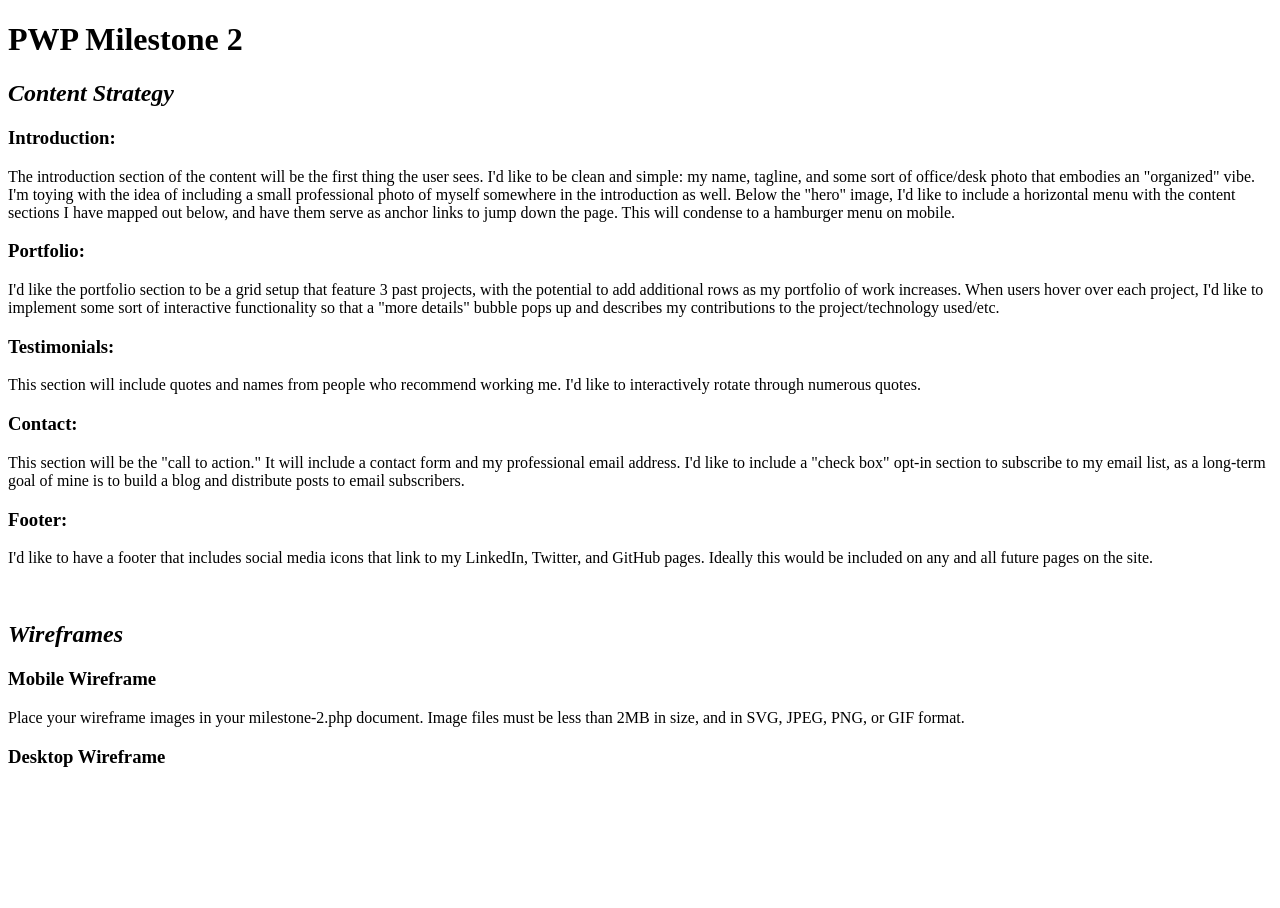
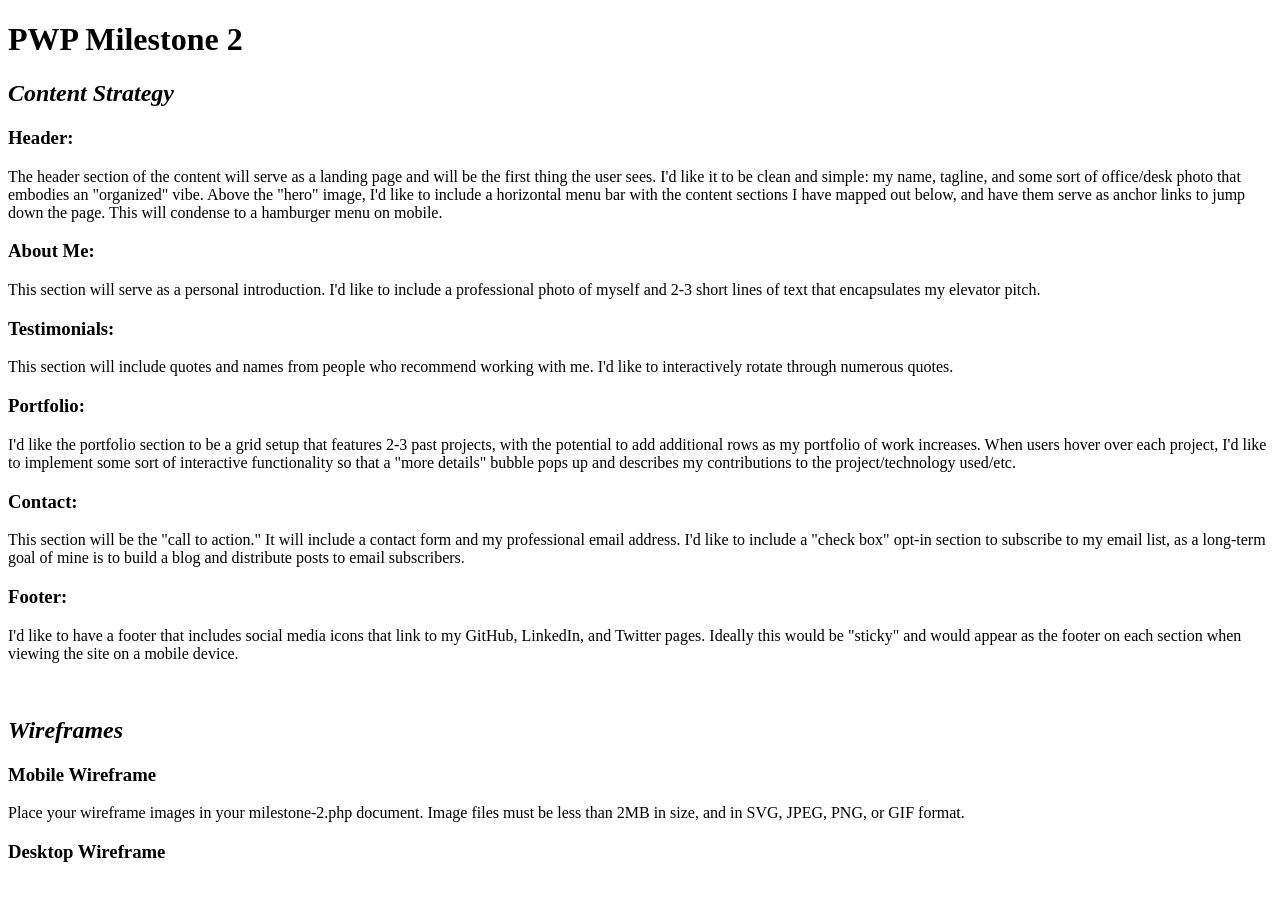
Before and after one commit to erincodes/portfolio-website, a PHP site: page /milestone-2.php in a window 1280 px wide. Before the commit the page ends 767 px from the top, so only its background shows below. Run offline with PHP 8.4, Linux system fonts and the light colour scheme.

Commit message:
Revised content sections/spell check.

```diff
--- a/public_html/documentation/milestone-2.php
+++ b/public_html/documentation/milestone-2.php
@@ -7,16 +7,18 @@
 	<body>
 		<h1>PWP Milestone 2</h1>
 		<h2><em>Content Strategy</em></h2>
-			<h3>Introduction:</h3>
-				<p>The introduction section of the content will be the first thing the user sees. I'd like to be clean and simple: my name, tagline, and some sort of office/desk photo that embodies an "organized" vibe. I'm toying with the idea of including a small professional photo of myself somewhere in the introduction as well. Below the "hero" image, I'd like to include a horizontal menu with the content sections I have mapped out below, and have them serve as anchor links to jump down the page. This will condense to a hamburger menu on mobile.</p>
+			<h3>Header:</h3>
+				<p>The header section of the content will serve as a landing page and will be the first thing the user sees. I'd like it to be clean and simple: my name, tagline, and some sort of office/desk photo that embodies an "organized" vibe. Above the "hero" image, I'd like to include a horizontal menu bar with the content sections I have mapped out below, and have them serve as anchor links to jump down the page. This will condense to a hamburger menu on mobile.</p>
+			<h3>About Me:</h3>
+				<p>This section will serve as a personal introduction. I'd like to include a professional photo of myself and 2-3 short lines of text that encapsulates my elevator pitch.</p>
+			<h3>Testimonials:</h3>
+				<p>This section will include quotes and names from people who recommend working with me. I'd like to interactively rotate through numerous quotes.</p>
 			<h3>Portfolio:</h3>
-				<p>I'd like the portfolio section to be a grid setup that feature 3 past projects, with the potential to add additional rows as my portfolio of work increases. When users hover over each project, I'd like to implement some sort of interactive functionality so that a "more details" bubble pops up and describes my contributions to the project/technology used/etc.</p>
-			<h3>Testimonials:</h3>
-				<p>This section will include quotes and names from people who recommend working me. I'd like to interactively rotate through numerous quotes.</p>
+				<p>I'd like the portfolio section to be a grid setup that features 2-3 past projects, with the potential to add additional rows as my portfolio of work increases. When users hover over each project, I'd like to implement some sort of interactive functionality so that a "more details" bubble pops up and describes my contributions to the project/technology used/etc.</p>
 			<h3>Contact:</h3>
 				<p>This section will be the "call to action." It will include a contact form and my professional email address. I'd like to include a "check box" opt-in section to subscribe to my email list, as a long-term goal of mine is to build a blog and distribute posts to email subscribers.</p>
 			<h3>Footer:</h3>
-				<p>I'd like to have a footer that includes social media icons that link to my LinkedIn, Twitter, and GitHub pages. Ideally this would be included on any and all future pages on the site.</p>
+				<p>I'd like to have a footer that includes social media icons that link to my GitHub, LinkedIn, and Twitter pages. Ideally this would be "sticky" and would appear as the footer on each section when viewing the site on a mobile device.</p>
 		<br>
 		<h2><em>Wireframes</em></h2>
 		<h3>Mobile Wireframe</h3>
```
